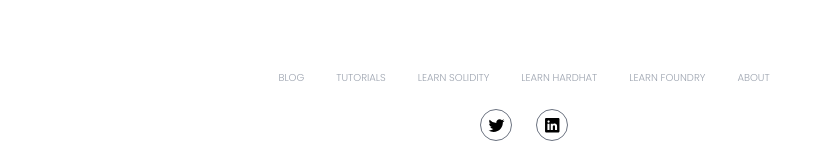
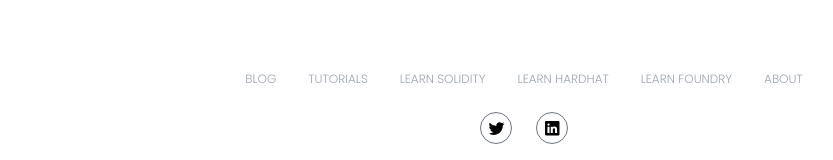
Before and after one commit to Web3-Mastery/web3-mastery-web-app-client, a Next.js app: page / in a window 1280 px wide. Shown: the part 2907-3067 px from the top of the page, without its empty margins (116-949 px from the left). Built offline with nearby package versions, Linux system fonts and the light colour scheme; no server answers.

Commit message:
refactor: updated footer nav items font-size

```diff
--- a/app/global-components/layout/Footer/index.tsx
+++ b/app/global-components/layout/Footer/index.tsx
@@ -54,7 +54,7 @@ function Footer() {
           <span className="text-2xl">🤓</span>
         </div>
       </div>
-      <section className="footer-links flex flex-wrap gap-4 sm:gap-8 justify-center mt-20 font-light text-gray-400 poppins text-[10px] uppercase">
+      <section className="footer-links flex flex-wrap gap-4 sm:gap-8 justify-center mt-20 font-light text-gray-400 poppins text-[12px] uppercase">
         <Link href="/posts/blog">Blog</Link>
         <Link href="/posts/tutorials">Tutorials</Link>
         <Link href="/posts/solidity">Learn Solidity</Link>
```
